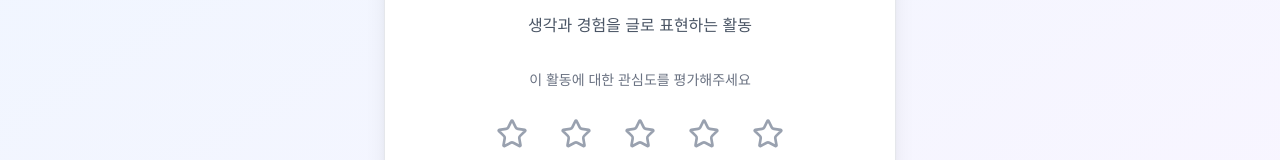
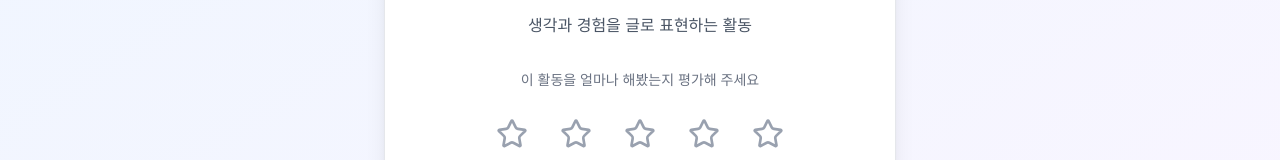
Before and after one commit to KU-Global-Startup-Frontier/BEEN, a Next.js app: page /evaluate in a window 1280 px wide. Shown: the part 276-436 px from the top of the page. Built offline with nearby package versions, Linux system fonts and the light colour scheme; no server answers; the database is empty.

Commit message:
fix: update prompt text for activity rating in ActivityCard component

```diff
--- a/app/evaluate/components/ActivityCard.tsx
+++ b/app/evaluate/components/ActivityCard.tsx
@@ -163,7 +163,7 @@ export function ActivityCard({
         {/* Rating Stars */}
         <div className="space-y-4">
           <p className="text-sm text-gray-500 text-center">
-            이 활동에 대한 관심도를 평가해주세요
+            이 활동을 얼마나 해봤는지 평가해 주세요
           </p>
 
           <div className="flex justify-center gap-2">
```
